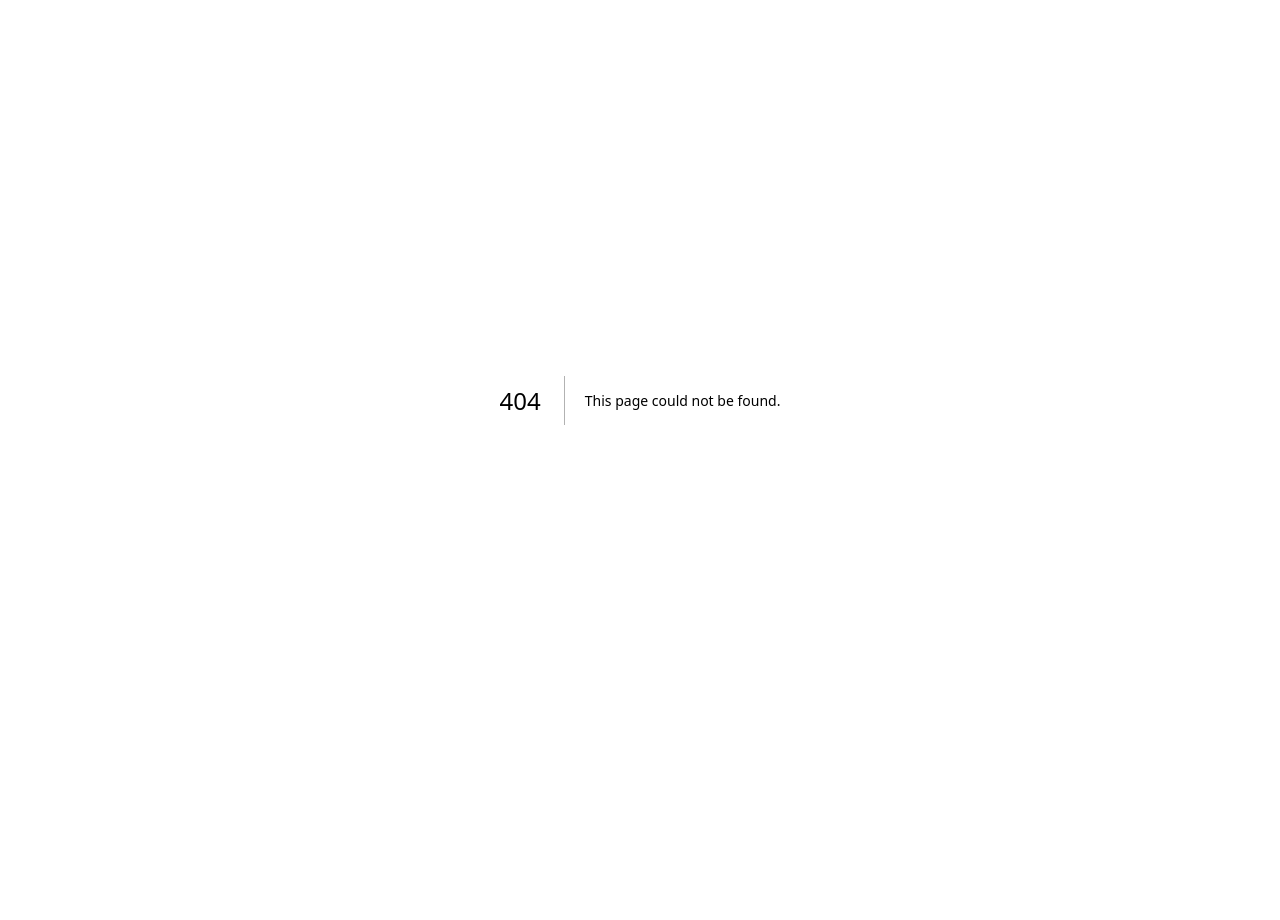
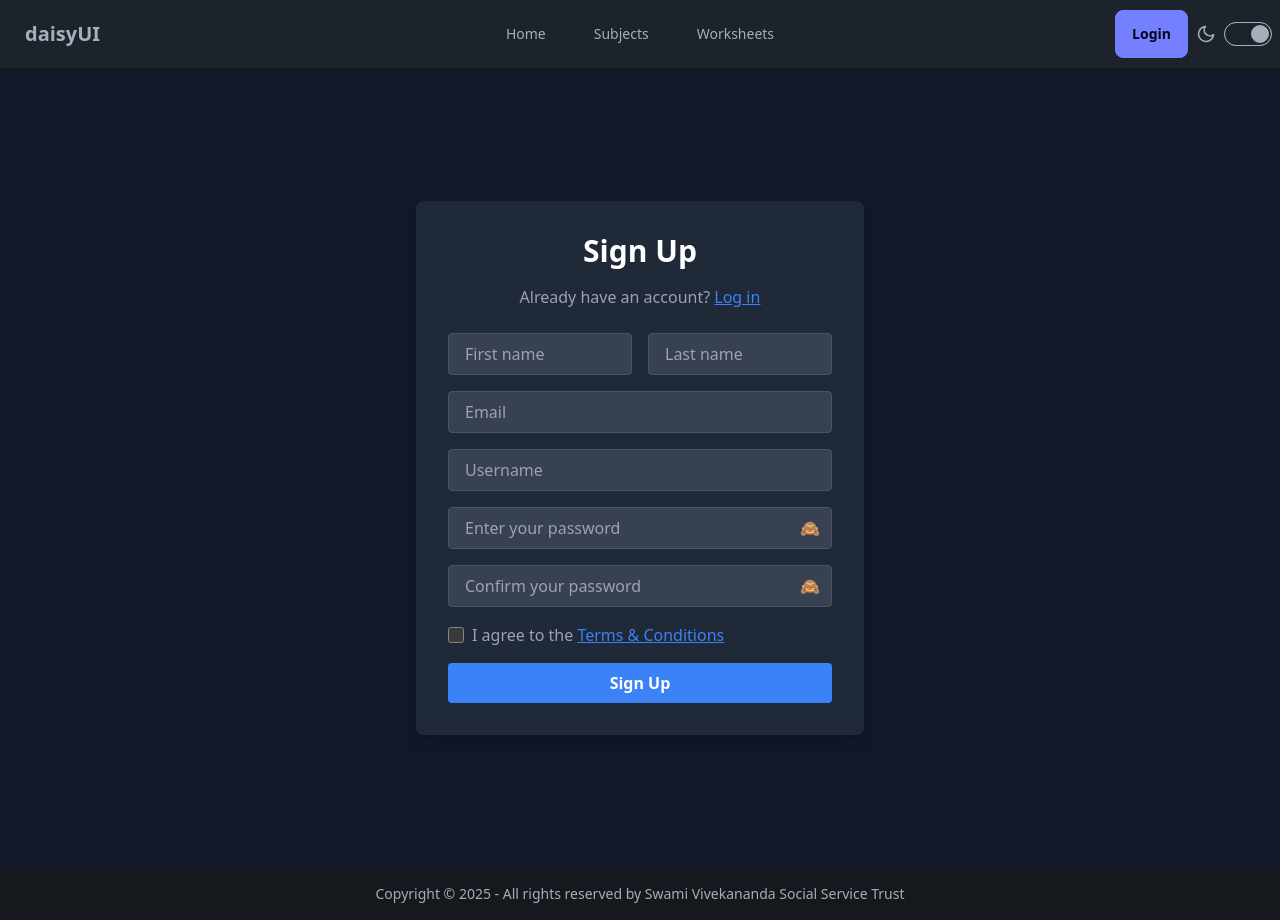
Before and after one commit to NandanaRamesh/Service-Learning-Project, a Next.js app: page /Pages/signup in a window 1280 px wide. Before the commit this address had no page. Before the commit the page ends 800 px from the top, so only its background shows below. Built offline with nearby package versions, Linux system fonts and the light colour scheme.

Commit message:
login and signup page added

```diff
--- /dev/null
+++ b/app/Pages/login/page.tsx
@@ -0,0 +1,56 @@
+"use client";
+import React, { useState } from "react";
+
+const Login: React.FC = () => {
+  const [showPassword, setShowPassword] = useState(false);
+
+  const togglePasswordVisibility = () => {
+    setShowPassword((prev) => !prev);
+  };
+
+  return (
+    <div className="min-h-screen flex items-center justify-center bg-gray-900 text-white">
+      <div className="w-full max-w-md p-8 bg-gray-800 rounded-lg shadow-lg">
+        <h1 className="text-3xl font-bold mb-4 text-center">Log In</h1>
+        <p className="text-center text-gray-400">
+          Don’t have an account?{" "}
+          <a href="/Pages/signup" className="text-blue-500 underline">
+            Sign up
+          </a>
+        </p>
+        <form className="space-y-4 mt-6">
+          <input
+            type="email"
+            placeholder="Email"
+            className="w-full px-4 py-2 bg-gray-700 rounded border border-gray-600 placeholder-gray-400 focus:outline-none focus:ring-2 focus:ring-blue-500"
+          />
+          <div className="relative">
+            <input
+              type={showPassword ? "text" : "password"}
+              placeholder="Enter your password"
+              className="w-full px-4 py-2 bg-gray-700 rounded border border-gray-600 placeholder-gray-400 focus:outline-none focus:ring-2 focus:ring-blue-500"
+            />
+            <button
+              type="button"
+              onClick={togglePasswordVisibility}
+              className="absolute inset-y-0 right-3 flex items-center text-gray-400 hover:text-white">
+              {showPassword ? "👁️" : "🙈"}
+            </button>
+          </div>
+          <div className="flex items-center justify-between">
+            <a href="/forgot-password" className="text-blue-500 underline">
+              Forgot Password?
+            </a>
+          </div>
+          <button
+            type="submit"
+            className="w-full py-2 bg-blue-500 hover:bg-blue-600 text-white font-semibold rounded transition">
+            Log In
+          </button>
+        </form>
+      </div>
+    </div>
+  );
+};
+
+export default Login;
--- /dev/null
+++ b/app/Pages/signup/page.tsx
@@ -0,0 +1,100 @@
+"use client"; // Required for using React hooks in Next.js App Router
+
+import React, { useState } from "react";
+
+const Signup: React.FC = () => {
+  const [showPassword, setShowPassword] = useState(false);
+  const [showConfirmPassword, setShowConfirmPassword] = useState(false);
+
+  const togglePasswordVisibility = () => {
+    setShowPassword((prev) => !prev);
+  };
+
+  const toggleConfirmPasswordVisibility = () => {
+    setShowConfirmPassword((prev) => !prev);
+  };
+
+  return (
+    <div className="min-h-screen flex items-center justify-center bg-gray-900 text-white">
+      <div className="w-full max-w-md p-8 bg-gray-800 rounded-lg shadow-lg">
+        <h1 className="text-3xl font-bold mb-4 text-center">Sign Up</h1>
+        <p className="text-center text-gray-400">
+          Already have an account?{" "}
+          <a href="/Pages/login" className="text-blue-500 underline">
+            Log in
+          </a>
+        </p>
+        <form className="space-y-4 mt-6">
+          <div className="flex space-x-4">
+            <input
+              type="text"
+              placeholder="First name"
+              className="w-1/2 px-4 py-2 bg-gray-700 rounded border border-gray-600 placeholder-gray-400 focus:outline-none focus:ring-2 focus:ring-blue-500"
+            />
+            <input
+              type="text"
+              placeholder="Last name"
+              className="w-1/2 px-4 py-2 bg-gray-700 rounded border border-gray-600 placeholder-gray-400 focus:outline-none focus:ring-2 focus:ring-blue-500"
+            />
+          </div>
+          <input
+            type="email"
+            placeholder="Email"
+            className="w-full px-4 py-2 bg-gray-700 rounded border border-gray-600 placeholder-gray-400 focus:outline-none focus:ring-2 focus:ring-blue-500"
+          />
+          <input
+            type="text"
+            placeholder="Username"
+            className="w-full px-4 py-2 bg-gray-700 rounded border border-gray-600 placeholder-gray-400 focus:outline-none focus:ring-2 focus:ring-blue-500"
+          />
+          <div className="relative">
+            <input
+              type={showPassword ? "text" : "password"}
+              placeholder="Enter your password"
+              className="w-full px-4 py-2 bg-gray-700 rounded border border-gray-600 placeholder-gray-400 focus:outline-none focus:ring-2 focus:ring-blue-500"
+            />
+            <button
+              type="button"
+              onClick={togglePasswordVisibility}
+              className="absolute inset-y-0 right-3 flex items-center text-gray-400 hover:text-white">
+              {showPassword ? "👁️" : "🙈"}
+            </button>
+          </div>
+          <div className="relative">
+            <input
+              type={showConfirmPassword ? "text" : "password"}
+              placeholder="Confirm your password"
+              className="w-full px-4 py-2 bg-gray-700 rounded border border-gray-600 placeholder-gray-400 focus:outline-none focus:ring-2 focus:ring-blue-500"
+            />
+            <button
+              type="button"
+              onClick={toggleConfirmPasswordVisibility}
+              className="absolute inset-y-0 right-3 flex items-center text-gray-400 hover:text-white">
+              {showConfirmPassword ? "👁️" : "🙈"}
+            </button>
+          </div>
+          <div className="flex items-center space-x-2">
+            <input
+              type="checkbox"
+              id="terms"
+              className="w-4 h-4 text-blue-500 bg-gray-700 rounded border-gray-600 focus:ring-blue-500"
+            />
+            <label htmlFor="terms" className="text-gray-400">
+              I agree to the{" "}
+              <a href="#" className="text-blue-500 underline">
+                Terms & Conditions
+              </a>
+            </label>
+          </div>
+          <button
+            type="submit"
+            className="w-full py-2 bg-blue-500 hover:bg-blue-600 text-white font-semibold rounded transition">
+            Sign Up
+          </button>
+        </form>
+      </div>
+    </div>
+  );
+};
+
+export default Signup;
--- /dev/null
+++ b/app/components/Footer.tsx
@@ -0,0 +1,16 @@
+import React from "react";
+
+const Footer: React.FC = () => {
+  return (
+    <footer className="footer footer-center bg-base-300 text-base-content p-4">
+      <aside>
+        <p>
+          Copyright © {new Date().getFullYear()} - All rights reserved by Swami
+          Vivekananda Social Service Trust
+        </p>
+      </aside>
+    </footer>
+  );
+};
+
+export default Footer;
--- a/app/components/Navbar.tsx
+++ b/app/components/Navbar.tsx
@@ -1,12 +1,12 @@
 "use client";
 
-import React from 'react';
-import Link from 'next/link';
-import ThemeSwitch from './ThemeSwitch';  // Import the ThemeSwitch component
+import React from "react";
+import Link from "next/link";
+import ThemeSwitch from "./ThemeSwitch"; // Import the ThemeSwitch component
 
 const Navbar: React.FC = () => {
   return (
-    <div className="navbar bg-base-100">
+    <div className="navbar bg-base-100 relative z-50">
       <div className="navbar-start">
         <div className="dropdown">
           <div tabIndex={0} role="button" className="btn btn-ghost lg:hidden">
@@ -15,8 +15,7 @@ const Navbar: React.FC = () => {
               className="h-5 w-5"
               fill="none"
               viewBox="0 0 24 24"
-              stroke="currentColor"
-            >
+              stroke="currentColor">
               <path
                 strokeLinecap="round"
                 strokeLinejoin="round"
@@ -27,27 +26,35 @@ const Navbar: React.FC = () => {
           </div>
           <ul
             tabIndex={0}
-            className="menu menu-sm dropdown-content bg-base-100 rounded-box z-[1] mt-3 w-52 p-2 shadow"
-          >
+            className="menu menu-sm dropdown-content bg-base-100 rounded-box z-[60] mt-3 w-52 p-2 shadow">
             <li>
-            <Link href="#">Item 1</Link>
+              <Link href="/">Home</Link>
+            </li>
+            <li tabIndex={0}>
+              <details>
+                <summary>Subjects</summary>
                 <ul className="p-2">
-                <li><Link href="#">1.1</Link></li>
-                <li><Link href="#">1.2</Link></li>
-              </ul>
+                  <li>
+                    <Link href="#">2.1</Link>
                   </li>
                   <li>
-              <Link href="#">Item 2</Link>
+                    <Link href="#">2.2</Link>
+                  </li>
+                </ul>
+              </details>
+            </li>
+            <li tabIndex={0}>
+              <details>
+                <summary>Worksheets</summary>
                 <ul className="p-2">
-                <li><Link href="#">2.1</Link></li>
-                <li><Link href="#">2.2</Link></li>
+                  <li>
+                    <Link href="#">3.1</Link>
+                  </li>
+                  <li>
+                    <Link href="#">3.2</Link>
+                  </li>
                 </ul>
-            </li>
-            <li><Link href="#">Item 3</Link>
-              <ul className="p-2">
-                <li><Link href="#">3.1</Link></li>
-                <li><Link href="#">3.2</Link></li>
-              </ul>
+              </details>
             </li>
           </ul>
         </div>
@@ -55,36 +62,39 @@ const Navbar: React.FC = () => {
           daisyUI
         </Link>
       </div>
-      <div className="navbar-center hidden lg:flex relative z-50">
-        <ul className="menu menu-horizontal px-1">
-          <li><details>
-              <summary>Item 1</summary>
-              <ul className="p-2">
-                <li><Link href="#">1.1</Link></li>
-                <li><Link href="#">1.2</Link></li>
-              </ul>
-            </details></li>
+      <div className="navbar-center hidden lg:flex">
+        <ul className="menu menu-horizontal px-1 space-x-4">
+          <li className="group relative">
+            <Link href="#">Home</Link>
+          </li>
+          <li className="group relative">
+            <Link href="#">Subjects</Link>
+            <ul className="absolute left-0 top-full hidden group-hover:block bg-base-100 p-2 shadow rounded-box z-[60]">
               <li>
-            <details>
-              <summary>Item 2</summary>
-              <ul className="p-2">
-                <li><Link href="#">2.1</Link></li>
-                <li><Link href="#">2.2</Link></li>
-              </ul>
-            </details>
+                <Link href="#">2.1</Link>
               </li>
               <li>
-            <details>
-              <summary>Item 3</summary>
-              <ul className="p-2">
-                <li><Link href="#">3.1</Link></li>
-                <li><Link href="#">3.2</Link></li>
+                <Link href="#">2.2</Link>
+              </li>
             </ul>
-            </details>
+          </li>
+          <li className="group relative">
+            <Link href="#">Worksheets</Link>
+            <ul className="absolute left-0 top-full hidden group-hover:block bg-base-100 p-2 shadow rounded-box z-[60]">
+              <li>
+                <Link href="#">3.1</Link>
+              </li>
+              <li>
+                <Link href="#">3.2</Link>
+              </li>
+            </ul>
           </li>
         </ul>
       </div>
-      <div className="navbar-end">
+      <div className="navbar-end flex items-center space-x-2">
+        <Link href="/Pages/login" className="btn btn-primary">
+          Login
+        </Link>
         <ThemeSwitch />
       </div>
     </div>
--- a/app/layout.tsx
+++ b/app/layout.tsx
@@ -1,6 +1,8 @@
 import type { Metadata } from "next";
 import localFont from "next/font/local";
 import "./globals.css";
+import Navbar from "./components/Navbar";
+import Footer from "./components/Footer";
 
 const geistSans = localFont({
   src: "./fonts/GeistVF.woff",
@@ -14,8 +16,8 @@ const geistMono = localFont({
 });
 
 export const metadata: Metadata = {
-  title: "Create Next App",
-  description: "Generated by create next app",
+  title: "SVSST Educational Content Repository",
+  description: "Swami Vivekananda Social Service Trust",
 };
 
 export default function RootLayout({
@@ -25,10 +27,12 @@ export default function RootLayout({
 }>) {
   return (
     <html lang="en">
-      <body
-        className={`${geistSans.variable} ${geistMono.variable} antialiased`}
-      >
-        {children}
+      <body className="min-h-screen flex flex-col antialiased">
+        {/* Navbar with ThemeSwitch */}
+        <Navbar />
+        <main className="flex-grow">{children}</main>
+        {/* Footer */}
+        <Footer />
       </body>
     </html>
   );
--- a/app/page.tsx
+++ b/app/page.tsx
@@ -1,8 +1,7 @@
 "use client";
 
 import React, { useState } from "react";
-import Navbar from './components/Navbar';
-import VideoCard from './components/VideoCard'; // Import VideoCard
+import VideoCard from "./components/VideoCard"; // Import VideoCard
 
 const HomePage: React.FC = () => {
   // State to track the currently playing video
@@ -21,13 +20,12 @@ const HomePage: React.FC = () => {
 
   return (
     <div>
-      <Navbar />
       <main className="flex justify-center items-center p-4">
         {/* Flex container to arrange cards side by side */}
         <div className="flex space-x-4">
           <VideoCard
             videoSrc="https://www.w3schools.com/html/movie.mp4" // Add your video URL
-            buttonText="Learn More"
+            buttonText="Watch Videos"
             buttonAction={handleButtonClick}
             videoId="video1" // Unique video ID for identification
             onPlay={handlePlayVideo}
@@ -35,7 +33,7 @@ const HomePage: React.FC = () => {
           />
           <VideoCard
             videoSrc="https://www.w3schools.com/html/movie.mp4" // Add your video URL
-            buttonText="Learn More"
+            buttonText="Join Discussions"
             buttonAction={handleButtonClick}
             videoId="video2" // Unique video ID for identification
             onPlay={handlePlayVideo}
```
Lines whose indentation alone changed are shown as unchanged.
